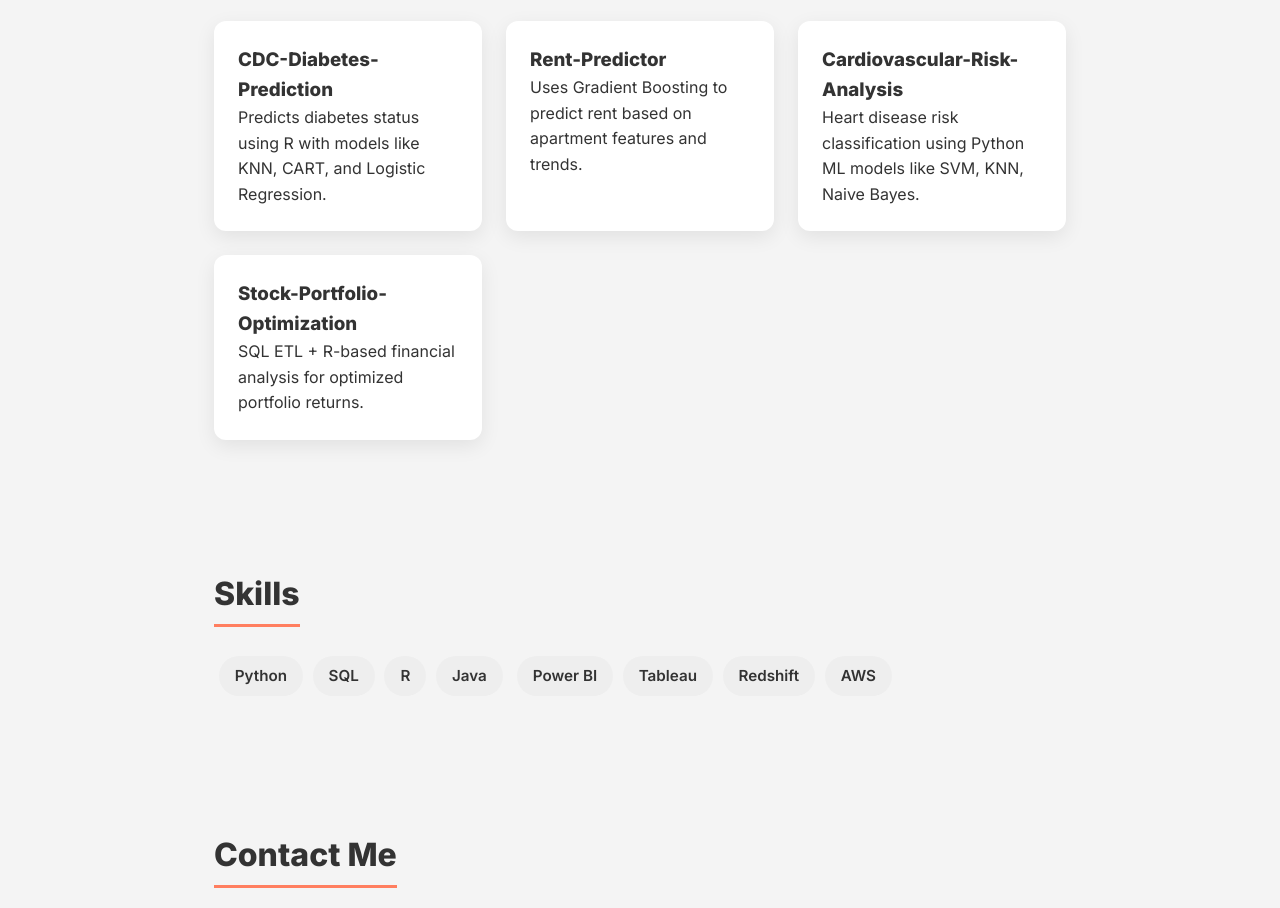
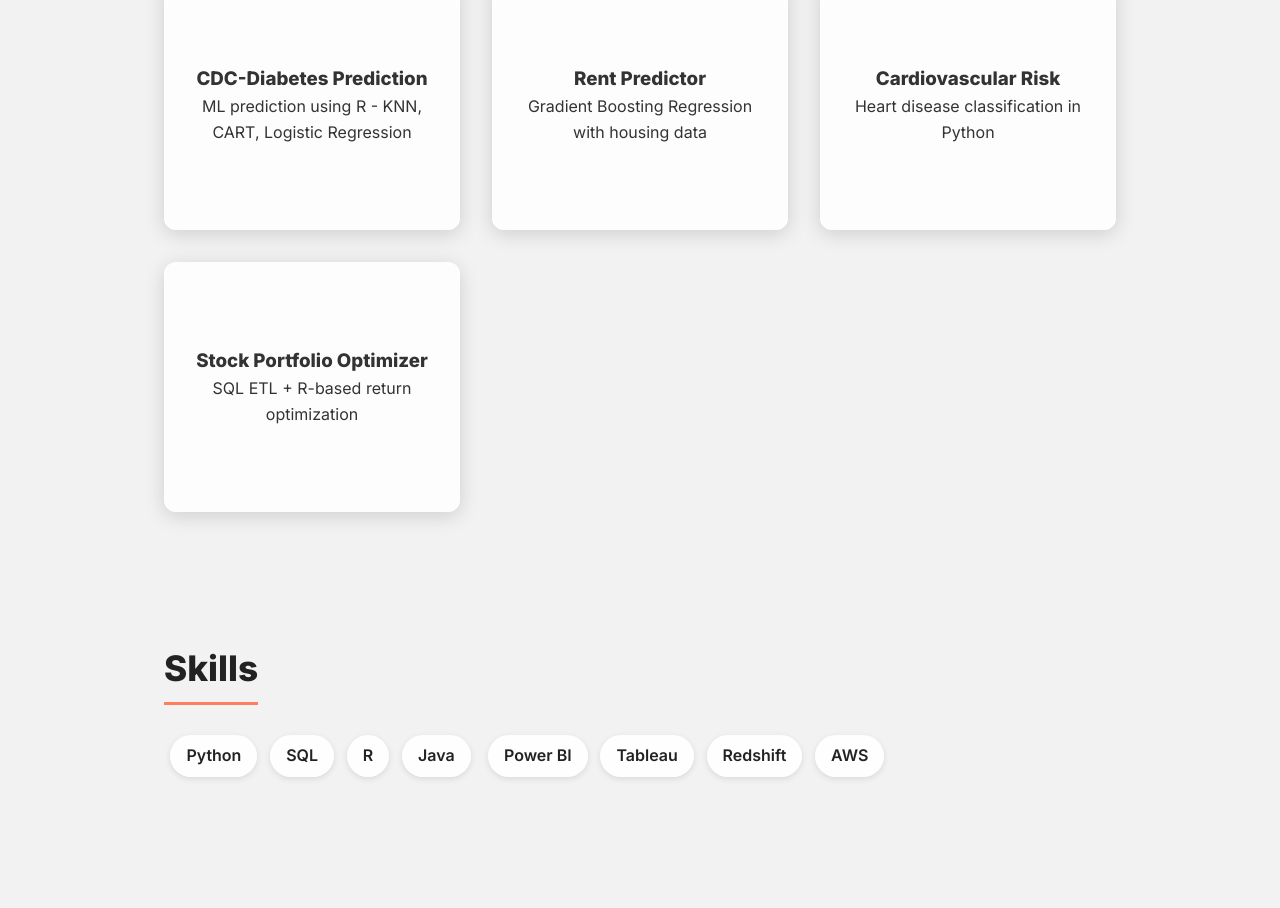
Before and after one commit to CP-workacc/chavi-portfolio, a plain HTML site: page index.html in a window 1280 px wide. Shown: the part 710-1618 px from the top of the page. Drawn offline with Linux system fonts and the light colour scheme.

Commit message:
Add files via upload

```diff
--- a/index.html
+++ b/index.html
@@ -8,12 +8,13 @@
   <link href="https://fonts.googleapis.com/css2?family=Inter:wght@400;600;800&display=swap" rel="stylesheet">
 </head>
 <body>
+  <div class="toggle-container">
+    <button id="theme-toggle" title="Toggle Theme">🌗</button>
+  </div>
+
   <header class="header">
-    <div class="hero-text">
-      <h1 class="gradient-text">Chavi Pathak</h1>
-      <p class="subtext">Data-driven insights for impactful decision-making</p>
-      <button id="theme-toggle">🌓 Toggle Theme</button>
-    </div>
+    <h1 class="gradient-text">Chavi Pathak</h1>
+    <p class="subtext">Google Certified | ML Enthusiast | BI Intern</p>
   </header>
 
   <section id="about" class="section">
@@ -26,21 +27,56 @@
   <section id="projects" class="section">
     <h2>Projects</h2>
     <div class="projects-grid">
-      <div class="card">
-        <h3>CDC-Diabetes-Prediction</h3>
-        <p>Predicts diabetes status using R with models like KNN, CART, and Logistic Regression.</p>
+      <div class="flip-card">
+        <div class="flip-card-inner">
+          <div class="flip-card-front">
+            <h3>CDC-Diabetes Prediction</h3>
+            <p>ML prediction using R - KNN, CART, Logistic Regression</p>
+          </div>
+          <div class="flip-card-back">
+            <p>• Data: CDC BRFSS<br/>• Models: KNN, CART, Logistic<br/>• Cutoffs tested: 0.1, 0.3, 0.5</p>
+            <a href="#" class="btn">View GitHub</a>
+          </div>
+        </div>
       </div>
-      <div class="card">
-        <h3>Rent-Predictor</h3>
-        <p>Uses Gradient Boosting to predict rent based on apartment features and trends.</p>
+
+      <div class="flip-card">
+        <div class="flip-card-inner">
+          <div class="flip-card-front">
+            <h3>Rent Predictor</h3>
+            <p>Gradient Boosting Regression with housing data</p>
+          </div>
+          <div class="flip-card-back">
+            <p>• Location, Area, Beds<br/>• Feature Engineering<br/>• Model: XGBoost</p>
+            <a href="#" class="btn">View GitHub</a>
+          </div>
+        </div>
       </div>
-      <div class="card">
-        <h3>Cardiovascular-Risk-Analysis</h3>
-        <p>Heart disease risk classification using Python ML models like SVM, KNN, Naive Bayes.</p>
+
+      <div class="flip-card">
+        <div class="flip-card-inner">
+          <div class="flip-card-front">
+            <h3>Cardiovascular Risk</h3>
+            <p>Heart disease classification in Python</p>
+          </div>
+          <div class="flip-card-back">
+            <p>• SVM, Naive Bayes, KNN<br/>• Exploratory clustering<br/>• ROC, F1, Confusion Matrix</p>
+            <a href="#" class="btn">View GitHub</a>
+          </div>
+        </div>
       </div>
-      <div class="card">
-        <h3>Stock-Portfolio-Optimization</h3>
-        <p>SQL ETL + R-based financial analysis for optimized portfolio returns.</p>
+
+      <div class="flip-card">
+        <div class="flip-card-inner">
+          <div class="flip-card-front">
+            <h3>Stock Portfolio Optimizer</h3>
+            <p>SQL ETL + R-based return optimization</p>
+          </div>
+          <div class="flip-card-back">
+            <p>• SQL pipeline<br/>• Portfolio theory<br/>• Performance metrics</p>
+            <a href="#" class="btn">View GitHub</a>
+          </div>
+        </div>
       </div>
     </div>
   </section>
@@ -60,13 +96,26 @@
   </section>
 
   <footer class="footer">
-    <p>&copy; 2025 Chavi Pathak. Built with ❤️ and HTML/CSS.</p>
+    <p>&copy; 2025 Chavi Pathak • Built with raw HTML/CSS/JS 💻</p>
   </footer>
 
   <script>
-    const toggleBtn = document.getElementById("theme-toggle");
-    toggleBtn.addEventListener("click", () => {
+    document.getElementById("theme-toggle").addEventListener("click", () => {
       document.body.classList.toggle("dark-theme");
+    });
+
+    // Scroll animation
+    const sections = document.querySelectorAll(".section");
+    const observer = new IntersectionObserver((entries) => {
+      entries.forEach((entry) => {
+        if (entry.isIntersecting) {
+          entry.target.classList.add("visible");
+        }
+      });
+    }, { threshold: 0.1 });
+
+    sections.forEach((section) => {
+      observer.observe(section);
     });
   </script>
 </body>
--- a/style.css
+++ b/style.css
@@ -8,111 +8,186 @@
 }
 
 body {
-  background-color: #f4f4f4;
-  color: #333;
+  background-color: #f2f2f2;
+  color: #222;
   line-height: 1.6;
-  padding-bottom: 2rem;
+  overflow-x: hidden;
 }
 
 .dark-theme {
-  background-color: #1f1f1f;
-  color: #f4f4f4;
+  background-color: #1e1e1e;
+  color: #f2f2f2;
 }
 
 /* Header Section */
 .header {
-  background: linear-gradient(135deg, #667eea, #764ba2);
+  background: linear-gradient(135deg, #6e8efb, #a777e3);
   color: white;
   text-align: center;
-  padding: 3rem 1rem;
+  padding: 4rem 1rem 2rem;
   position: relative;
   overflow: hidden;
 }
 
 .gradient-text {
-  font-size: 3rem;
+  font-size: 3.2rem;
   font-weight: 800;
   background: linear-gradient(90deg, #ff7e5f, #feb47b);
   -webkit-background-clip: text;
   -webkit-text-fill-color: transparent;
-  animation: fadeSlideUp 1.5s ease-out;
+  animation: fadeSlideUp 1.2s ease-out forwards;
 }
 
 .subtext {
   font-size: 1.2rem;
   margin-top: 0.5rem;
   opacity: 0.9;
-  animation: fadeSlideUp 2s ease-out;
+  animation: fadeSlideUp 2s ease-out forwards;
+}
+
+/* Theme Toggle */
+.toggle-container {
+  position: fixed;
+  top: 1rem;
+  right: 1rem;
+  z-index: 1000;
 }
 
 #theme-toggle {
-  margin-top: 1.5rem;
-  padding: 0.6rem 1.2rem;
-  background: white;
+  padding: 0.6rem 1rem;
+  border-radius: 30px;
   border: none;
-  border-radius: 25px;
+  background: #ffffff;
+  color: #333;
+  font-size: 1.2rem;
+  box-shadow: 0 0 12px rgba(0,0,0,0.1);
   cursor: pointer;
-  font-weight: 600;
-  box-shadow: 0 4px 15px rgba(0, 0, 0, 0.1);
 }
 
 .dark-theme #theme-toggle {
-  background: #333;
+  background: #2c2c2c;
   color: #fff;
+  box-shadow: 0 0 12px rgba(255, 255, 255, 0.1);
 }
 
 /* Sections */
 .section {
   padding: 4rem 1.5rem;
-  max-width: 900px;
+  max-width: 1000px;
   margin: auto;
-  animation: fadeIn 1.2s ease-in;
+  opacity: 0;
+  transform: translateY(40px);
+}
+
+.visible {
+  opacity: 1;
+  transform: translateY(0);
+  transition: all 1s ease-in-out;
 }
 
 .section h2 {
-  font-size: 2rem;
+  font-size: 2.2rem;
   margin-bottom: 1.5rem;
-  border-bottom: 3px solid #ff7e5f;
+  position: relative;
   display: inline-block;
-  padding-bottom: 0.3rem;
 }
 
-/* Projects */
+.section h2::after {
+  content: '';
+  width: 100%;
+  height: 3px;
+  background: #ff7e5f;
+  display: block;
+  margin-top: 6px;
+}
+
+/* Flip Cards */
 .projects-grid {
   display: grid;
   grid-template-columns: repeat(auto-fit, minmax(250px, 1fr));
-  gap: 1.5rem;
+  gap: 2rem;
+  perspective: 1000px;
 }
 
-.card {
-  background: white;
-  padding: 1.5rem;
-  border-radius: 12px;
-  box-shadow: 0 6px 20px rgba(0, 0, 0, 0.08);
-  transition: transform 0.3s ease;
+.flip-card {
+  background-color: transparent;
+  width: 100%;
+  height: 250px;
+  perspective: 1000px;
 }
 
-.card:hover {
-  transform: translateY(-8px) scale(1.02);
+.flip-card-inner {
+  position: relative;
+  width: 100%;
+  height: 100%;
+  text-align: center;
+  transition: transform 0.6s;
+  transform-style: preserve-3d;
+  box-shadow: 0 4px 20px rgba(0,0,0,0.15);
+  border-radius: 12px;
 }
 
-.dark-theme .card {
-  background: #2b2b2b;
+.flip-card:hover .flip-card-inner {
+  transform: rotateY(180deg);
+}
+
+.flip-card-front, .flip-card-back {
+  position: absolute;
+  width: 100%;
+  height: 100%;
+  backface-visibility: hidden;
+  border-radius: 12px;
+  padding: 1.5rem;
+  display: flex;
+  flex-direction: column;
+  justify-content: center;
+  align-items: center;
+}
+
+.flip-card-front {
+  background: rgba(255, 255, 255, 0.85);
+  color: #333;
+}
+
+.flip-card-back {
+  background: rgba(102, 126, 234, 0.9);
+  color: white;
+  transform: rotateY(180deg);
+}
+
+.dark-theme .flip-card-front {
+  background: rgba(45, 45, 45, 0.85);
+  color: #f4f4f4;
+}
+
+.btn {
+  margin-top: 1rem;
+  background: #ffffff;
+  padding: 0.5rem 1.2rem;
+  border-radius: 20px;
+  text-decoration: none;
+  font-weight: 600;
+  color: #333;
+}
+
+.dark-theme .btn {
+  background: #333;
+  color: #fff;
 }
 
 /* Skills */
 .skills span {
   display: inline-block;
-  background: #eee;
+  background: rgba(255,255,255,0.9);
   padding: 0.5rem 1rem;
-  margin: 0.3rem;
+  margin: 0.4rem;
   border-radius: 30px;
-  font-size: 0.95rem;
   font-weight: 600;
+  box-shadow: 0 2px 6px rgba(0, 0, 0, 0.1);
 }
 
 .dark-theme .skills span {
-  background: #444;
+  background: rgba(0, 0, 0, 0.4);
   color: #fff;
 }
 
@@ -147,24 +222,18 @@ body {
   }
 }
 
-@keyframes fadeIn {
-  from {
-    opacity: 0;
-  }
-  to {
-    opacity: 1;
-  }
-}
-
 /* Responsive */
 @media (max-width: 600px) {
   .gradient-text {
-    font-size: 2.2rem;
+    font-size: 2rem;
   }
   .section h2 {
     font-size: 1.5rem;
   }
   #theme-toggle {
-    font-size: 0.9rem;
+    font-size: 1rem;
+  }
+  .flip-card {
+    height: 220px;
   }
 }
```
